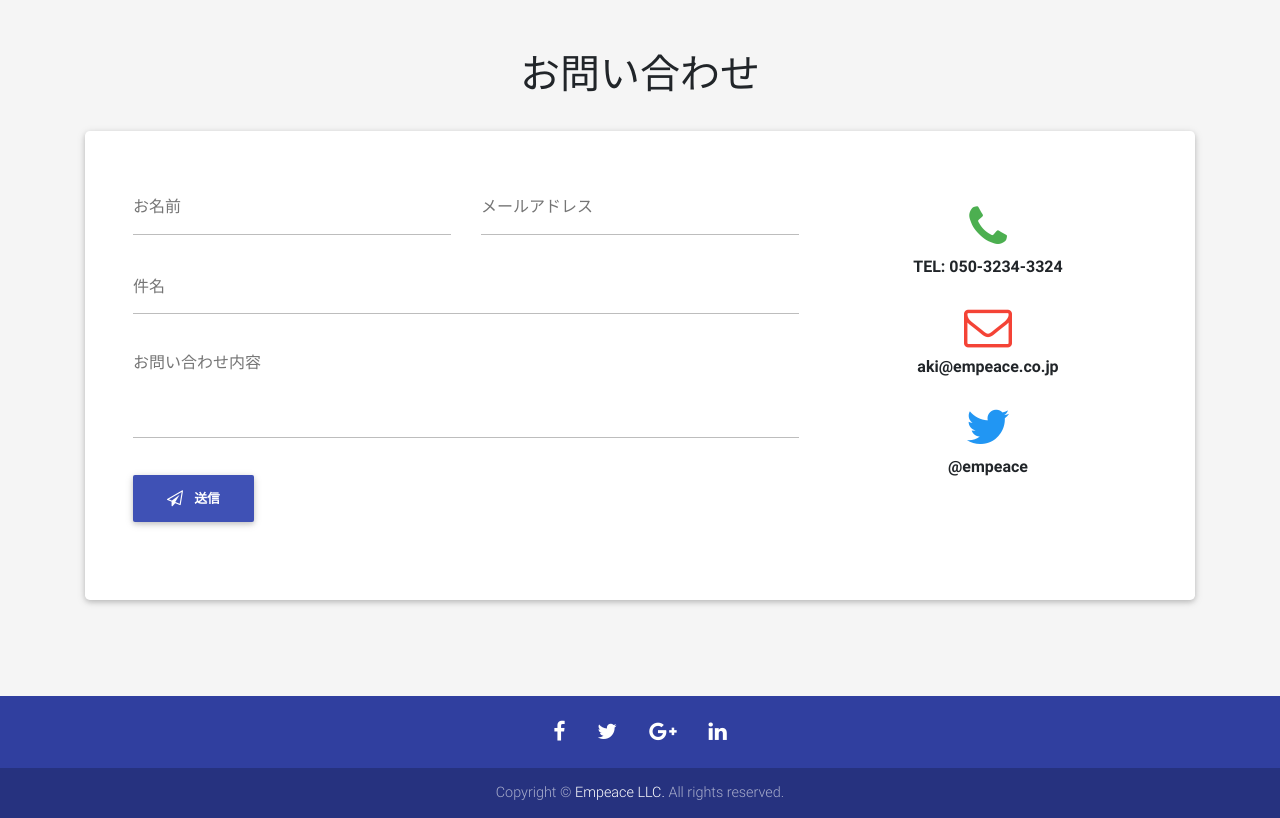
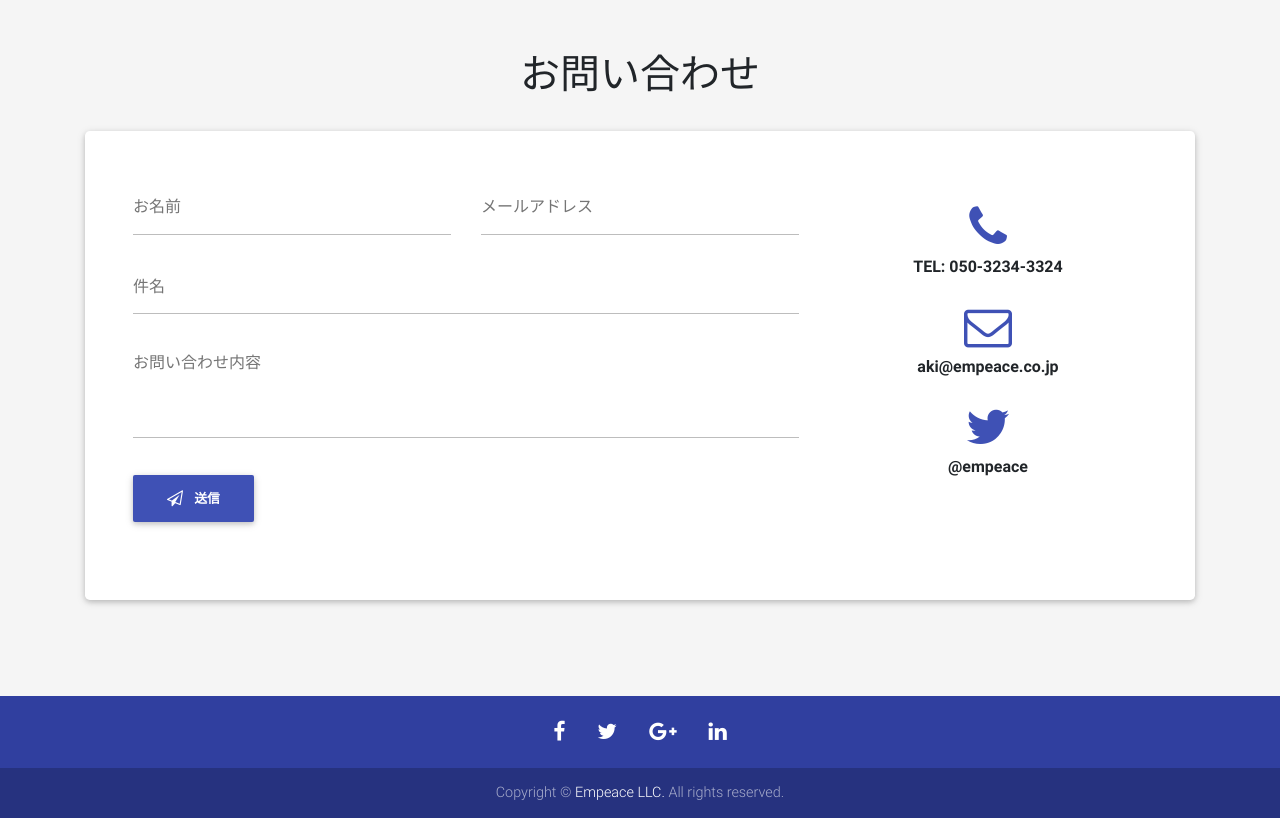
Before and after one commit to lucky520aki/empeace, a plain HTML site: page index.html in a window 1280 px wide. Shown: the part 4393-5211 px from the top of the page. Drawn offline with Linux system fonts and the light colour scheme.

Commit message:
Update index.html

```diff
--- a/index.html
+++ b/index.html
@@ -307,15 +307,15 @@
             </div>
             <div class="col-md-4">
               <ul class="list-unstyled text-center">
-                <li class="mt-4"><i class="fa fa-phone green-text fa-3x"></i>
+                <li class="mt-4"><i class="fa fa-phone indigo-text fa-3x"></i>
                   <p class="mt-1"><strong>TEL: 050-3234-3324</strong></p>
                 </li>
 
-                <li class="mt-4"><i class="fa fa-envelope-o red-text fa-3x"></i>
+                <li class="mt-4"><i class="fa fa-envelope-o indigo-text fa-3x"></i>
                   <p class="mt-1" ><strong>aki@empeace.co.jp</strong></p>
                 </li>
 
-                <li class="mt-4"><i class="fa fa-twitter blue-text fa-3x"></i>
+                <li class="mt-4"><i class="fa fa-twitter indigo-text fa-3x"></i>
                   <p class="mt-1" ><strong>@empeace</strong></p>
                 </li>
               </ul>
```
